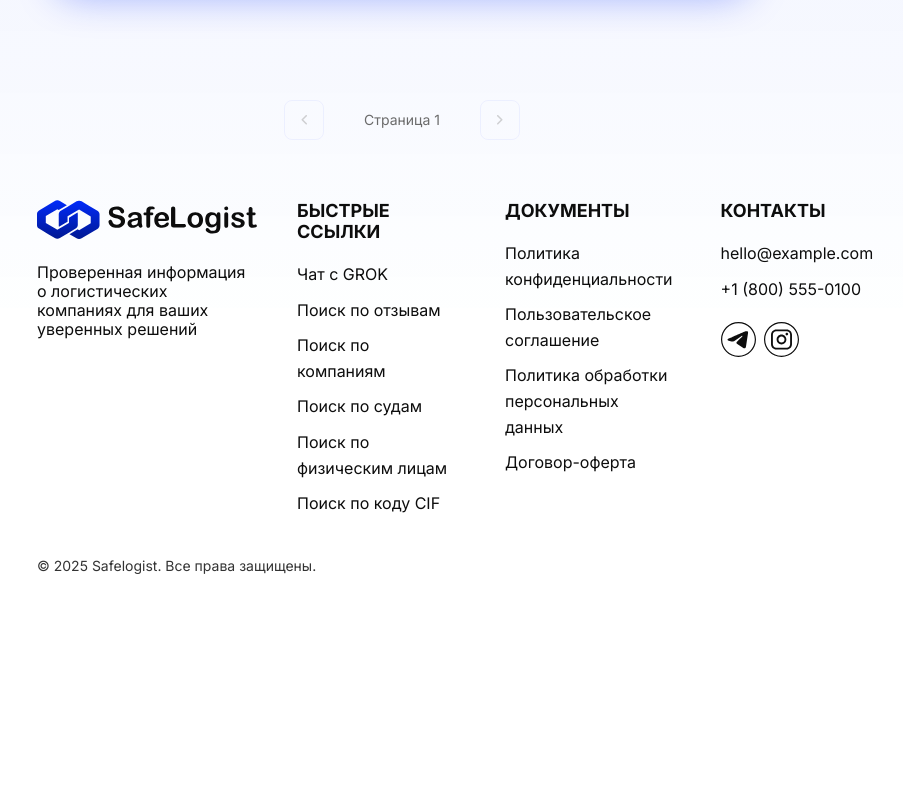
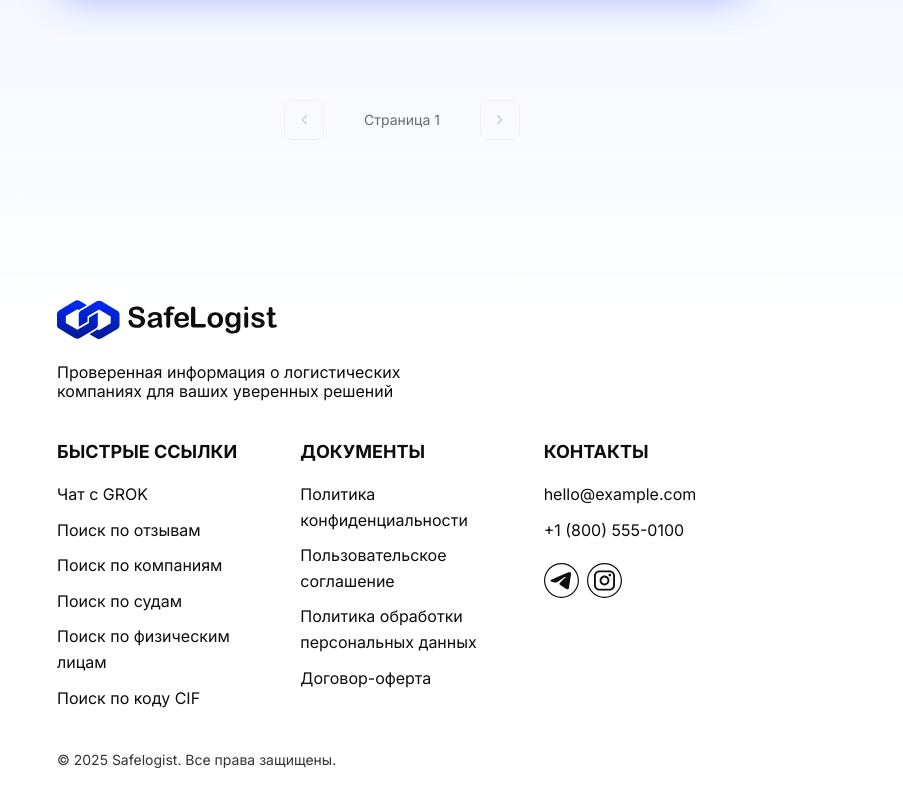
Before and after one commit to AAAlex2001/safelogist, a FastAPI app: page /1/reviews in a window 1280 px wide. Shown: the part 492-1281 px from the top of the page, without its empty margins (238-1141 px from the left). Before the commit the page ends 1066 px from the top, so only its background shows below. Run offline with FastAPI, Linux system fonts and the light colour scheme; data that the repository does not hold is empty; parts of the project's set-up code (start-up, migrations or seed data) failed here and were passed over.

Commit message:
футер

```diff
--- a/backend/static/css/footer.css
+++ b/backend/static/css/footer.css
@@ -1,8 +1,9 @@
 .main-footer {
     background: transparent;
     padding: 0 20px;
-    margin-top: 40px;
     width: 100%;
+    max-width: 730px;
+    margin: 40px auto 0;
 }
 
 .footer-container {
@@ -44,19 +45,21 @@
     line-height: 19px;
     color: #0D0D0D;
     font-weight: 400;
-    max-width: 325px;
+    max-width: 360px;
 }
 
 .footer-links {
-    display: flex;
-    flex-direction: column;
+    display: grid;
+    grid-template-columns: repeat(auto-fit, minmax(160px, 1fr));
     gap: 40px;
+    width: 100%;
 }
 
 .footer-column {
     display: flex;
     flex-direction: column;
     gap: 20px;
+    min-width: 0;
 }
 
 .footer-title {
@@ -65,6 +68,7 @@
     color: #0D0D0D;
     text-transform: uppercase;
     line-height: 21px;
+    white-space: nowrap;
 }
 
 .footer-list {
@@ -122,25 +126,9 @@
 }
 
 @media (min-width: 768px) {
-    .footer-container {
+    .main-footer {
         max-width: 730px;
-    }
-
-    .footer-top {
-        flex-direction: row;
-        justify-content: space-between;
-        align-items: flex-start;
-    }
-
-    .footer-links {
-        flex-direction: row;
-        gap: 48px;
-        flex: 1;
-        justify-content: flex-end;
-    }
-
-    .footer-column {
-        min-width: 160px;
+        margin: 140px auto 0;
     }
 }
 
@@ -148,4 +136,9 @@
     .footer-container {
         max-width: 1150px;
     }
+
+    .footer-links {
+        grid-template-columns: repeat(auto-fit, minmax(200px, 1fr));
+        gap: 60px;
+    }
 }
```
